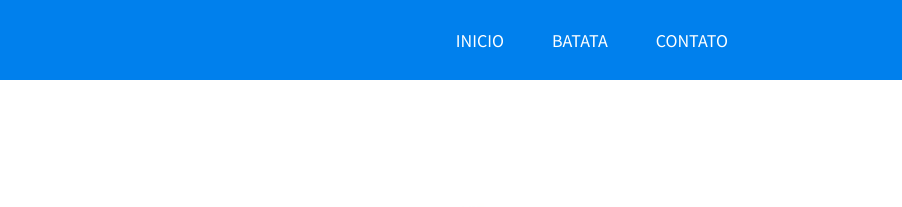
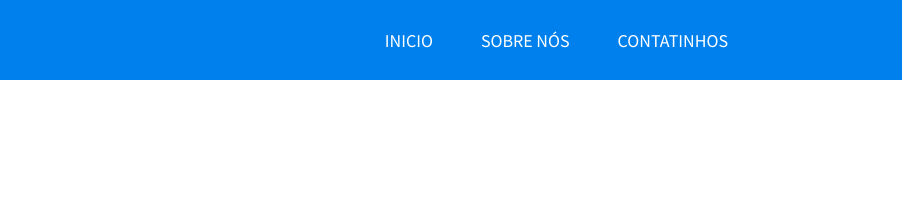
Before and after one commit to victortavaresbrum/portifolio-victor, a plain HTML site: page modulo5.html in a window 1280 px wide. Shown: the top 207 px of the page, 378-1280 px from the left. Drawn offline with Linux system fonts and the light colour scheme.

Commit message:
update 1 dresciption

```diff
--- a/modulo5.html
+++ b/modulo5.html
@@ -25,8 +25,8 @@
                     <nav>
                         <ul>
                             <li><a href="#">Inicio</a></li>
-                            <li><a href="#">Batata</a></li>
-                            <li><a href="#">Contato</a></li>
+                            <li><a href="#">Sobre nós</a></li>
+                            <li><a href="#">Contatinhos</a></li>
                         </ul>
                     </nav>
                 </div>
```
